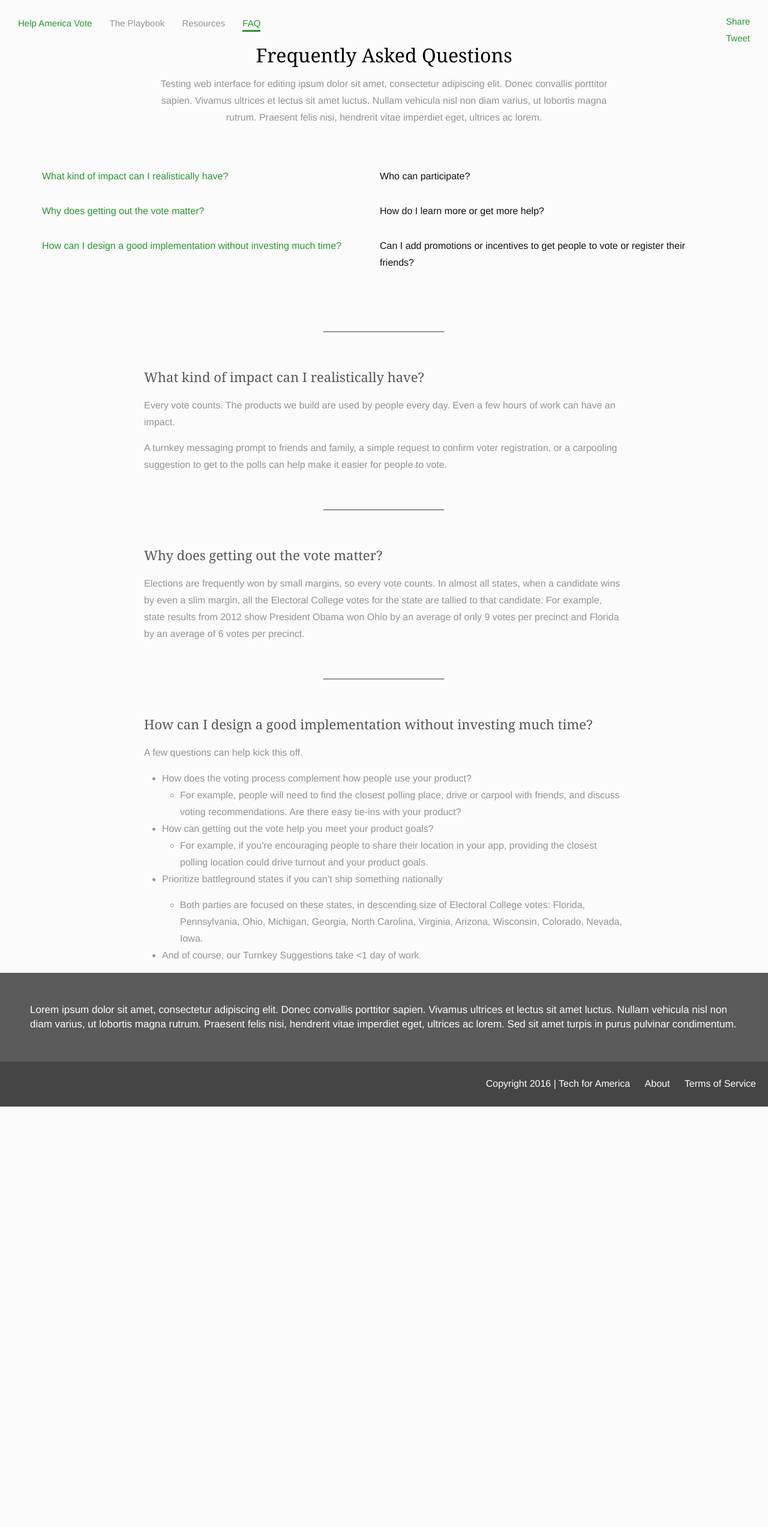
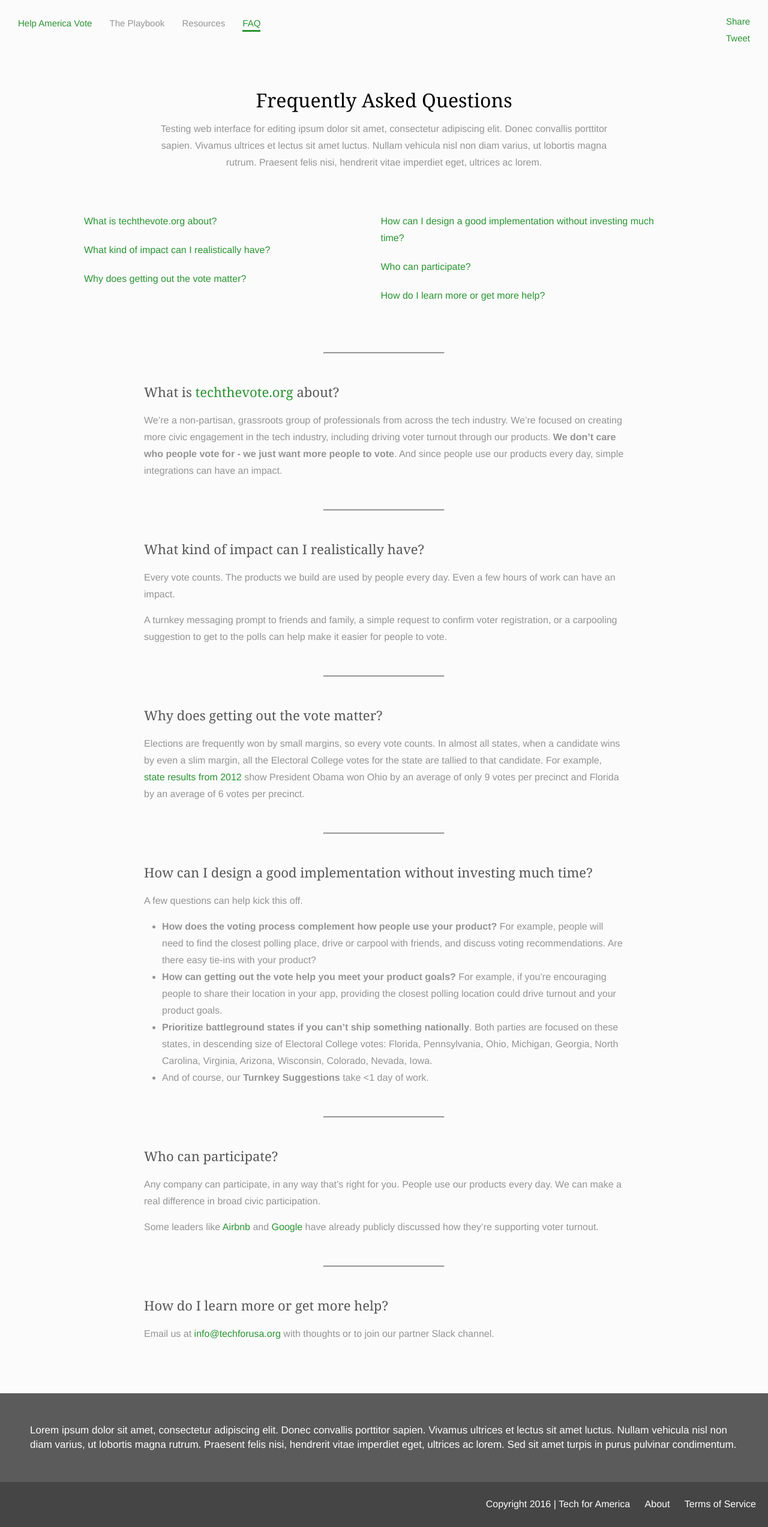
Before and after one commit to techthevote/techthevote.github.io, a Jekyll site: the page built from faq.md, in a window 1280 px wide. Shown: the whole page at 60% size. Built offline with Jekyll 4.4.1, drawn with Linux system fonts in a browser that asks for light colours; nearby versions of some CDN libraries; comment, search, counter and statistics services are not loaded; before the commit the page ends 1845 px from its top, so only the background shows below that.

Commit message:
[faq] updated 1/2 of content from quip, improved spacing

```diff
--- a/_sass/_content.scss
+++ b/_sass/_content.scss
@@ -5,10 +5,15 @@
 }
 
 .page-header {
+  text-align: center;
+}
+
+.page-title {
   color: black;
   font-family: $georgia;
   font-size: 32px;
   text-align: center;
+  margin-top: 100px;
   margin-bottom: 30px;
 }
 
--- a/_sass/_faq.scss
+++ b/_sass/_faq.scss
@@ -1,3 +1,7 @@
+.question-links-container {
+  max-width: 1000px;
+  margin: 0 auto;
+
   .question-links {
     display: block;
     margin: 40px 0 10px;
@@ -5,13 +9,14 @@
     list-style-type: none;
 
     li {
-    margin-bottom: 30px;
+      margin-bottom: 20px;
     }
 
     &.left-column, &.right-column {
       width: 49%;
       display: inline-block;
       vertical-align: top;
+    }
   }
 }
 
@@ -25,11 +30,11 @@ hr {
 
 .questions-list {
   max-width: 800px;
-  margin: 0 auto;
+  margin: 0 auto 85px;
   color: #949494;
 
   hr {
-    margin: 60px auto;
+    margin: 50px auto;
   }
 }
 
--- a/faq.md
+++ b/faq.md
@@ -5,24 +5,41 @@ permalink: /faq
 excerpt: TODO
 ---
 
-<div class="page-header">
+<div class="page-title">
   Frequently Asked Questions
   <div class="inner">
       Testing web interface for editing ipsum dolor sit amet, consectetur adipiscing elit. Donec convallis porttitor sapien. Vivamus ultrices et lectus sit amet luctus. Nullam vehicula nisl non diam varius, ut lobortis magna rutrum. Praesent felis nisi, hendrerit vitae imperdiet eget, ultrices ac lorem.
   </div>
 </div>
 
+{% comment %}
+  Anchor tags are automatically generated from the question text. If you change
+  the titles below, use the inspect tool on your web browser to find the updated
+  anchor text to update these to
+{% endcomment %}
+
+<div class="question-links-container" markdown="1">
+
+* [What is techthevote.org about?](#what-is-techthevote-about)
 * [What kind of impact can I realistically have?](#what-kind-of-impact-can-i-realistically-have)
 * [Why does getting out the vote matter?](#why-does-getting-out-the-vote-matter)
-* [How can I design a good implementation without investing much time?](#how-can-i-design-a-good-implementation-without-investing-much-time)
 {: .question-links .left-column }
 
-* Who can participate?
-* How do I learn more or get more help?
-* Can I add promotions or incentives to get people to vote or register their friends?
+* [How can I design a good implementation without investing much time?](#how-can-i-design-a-good-implementation-without-investing-much-time)
+* [Who can participate?](#who-can-participate)
+* [How do I learn more or get more help?](#how-do-i-learn-more-or-get-more-help)
 {: .question-links .right-column }
 
+</div>
+
 <div class="questions-list" markdown="1">
+
+---
+
+## What is [techthevote.org](http://techthevote.org/) about?
+{: .question #what-is-techthevote-about}
+
+We're a non-partisan, grassroots group of professionals from across the tech industry. We're focused on creating more civic engagement in the tech industry, including driving voter turnout through our products. **We don't care who people vote for - we just want more people to vote**.  And since people use our products every day, simple integrations can have an impact.
 
 ---
 
@@ -38,7 +55,7 @@ A turnkey messaging prompt to friends and family, a simple request to confirm vo
 ## Why does getting out the vote matter?
 {: .question }
 
-Elections are frequently won by small margins, so every vote counts.  In almost all states, when a candidate wins by even a slim margin, all the Electoral College votes for the state are tallied to that candidate. For example, state results from 2012 show President Obama won Ohio by an average of only 9 votes per precinct and Florida by an average of 6 votes per precinct.
+Elections are frequently won by small margins, so every vote counts.  In almost all states, when a candidate wins by even a slim margin, all the Electoral College votes for the state are tallied to that candidate. For example, [state results from 2012](https://en.wikipedia.org/wiki/United_States_presidential_election,_2012#Results_by_state'){:target="_blank"} show President Obama won Ohio by an average of only 9 votes per precinct and Florida by an average of 6 votes per precinct.
 
 ---
 
@@ -47,15 +64,25 @@ Elections are frequently won by small margins, so every vote counts.  In almost
 
 A few questions can help kick this off.
 
-* How does the voting process complement how people use your product?
-  * For example, people will need to find the closest polling place, drive or carpool with friends, and discuss voting recommendations.  Are there easy tie-ins with your product?
-* How can getting out the vote help you meet your product goals?
-  * For example, if you're encouraging people to share their location in your app, providing the closest polling location could drive turnout and your product goals.
+* **How does the voting process complement how people use your product?** For example, people will need to find the closest polling place, drive or carpool with friends, and discuss voting recommendations.  Are there easy tie-ins with your product?
+* **How can getting out the vote help you meet your product goals?** For example, if you're encouraging people to share their location in your app, providing the closest polling location could drive turnout and your product goals.
+* **Prioritize battleground states if you can't ship something nationally**. Both parties are focused on these states, in descending size of Electoral College votes: Florida, Pennsylvania, Ohio, Michigan, Georgia, North Carolina, Virginia, Arizona, Wisconsin, Colorado, Nevada, Iowa.
+* And of course, our __Turnkey Suggestions__ take <1 day of work.
 
-* Prioritize battleground states if you can't ship something nationally
+---
 
-  * Both parties are focused on these states, in descending size of Electoral College votes: Florida, Pennsylvania, Ohio, Michigan, Georgia, North Carolina, Virginia, Arizona, Wisconsin, Colorado, Nevada, Iowa.
+## Who can participate?
+{: .question }
 
-* And of course, our Turnkey Suggestions take <1 day of work.
+Any company can participate, in any way that's right for you. People use our products every day.  We can make a real difference in broad civic participation.
+
+Some leaders like [Airbnb](https://www.airbnb.com/press/news/honoring-the-voting-rights-act){:target="_blank"} and [Google](https://googleblog.blogspot.com/2016/07/a-voice-for-everyone-in-2016.html){:target="_blank"} have already publicly discussed how they're supporting voter turnout.
+
+---
+
+## How do I learn more or get more help?
+{: .question }
+
+Email us at [info@techforusa.org](mailto:info@techforusa.org) with thoughts or to join our partner Slack channel.
 
 </div>
```
Also changed, not shown: playbook.md (+2 -2 lines), resources.md (+1 -1 lines). Lines whose indentation alone changed are shown as unchanged.
